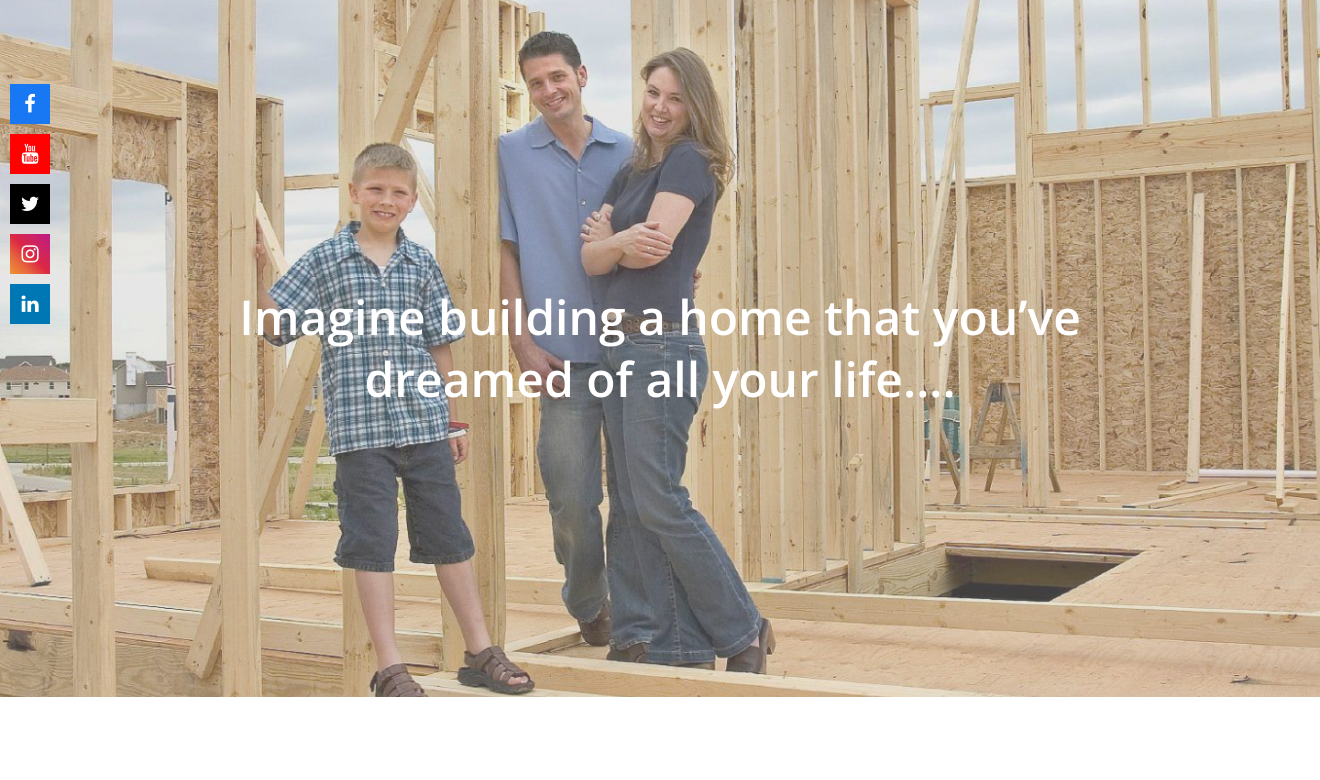
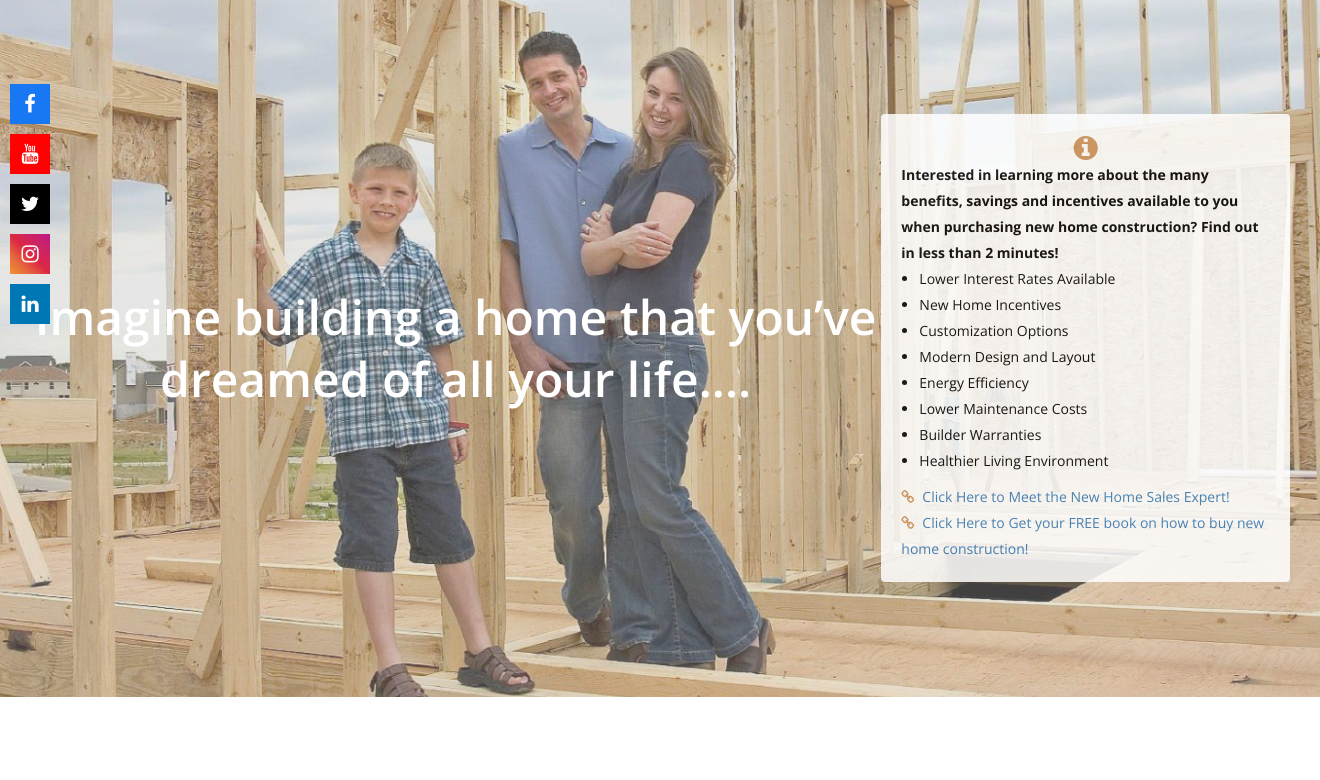
Before and after one commit to noumanniazi/enjoyarizonaliving, a PHP site: page /NewHome.html in a window 1320 px wide. Shown: the part 116-896 px from the top of the page. Run offline with PHP 8.4, Linux system fonts and the light colour scheme; some libraries are stand-ins or nearby versions; some web fonts are replaced; grey boxes are pictures that could not be loaded.

Commit message:
Add info section in New Home page

```diff
--- a/NewHome.html
+++ b/NewHome.html
@@ -238,10 +238,55 @@ houses for sale in anthem,
 "
         />
         <div class="title-wrapper">
-          <p class="title">
-            Imagine building a home that you&rsquo;ve dreamed of all your
-            life....
-          </p>
+          <div>
+            <p class="title">
+              Imagine building a home that you&rsquo;ve dreamed of all your
+              life....
+            </p>
+          </div>
+          <div class="desktop-only hero-info-box">
+            <div class="hero-info-box-icon">
+              <i class="fa fa-info-circle fa-2x"></i>
+            </div>
+            <div class="title-small-text">
+              <div>
+                <p class="sub-title">
+                  Interested in learning more about the many benefits, savings
+                  and incentives available to you when purchasing new home
+                  construction? Find out in less than 2 minutes!
+                </p>
+                <ul class="list">
+                  <li>Lower Interest Rates Available</li>
+                  <li>New Home Incentives</li>
+                  <li>Customization Options</li>
+                  <li>Modern Design and Layout</li>
+                  <li>Energy Efficiency</li>
+                  <li>Lower Maintenance Costs</li>
+                  <li>Builder Warranties</li>
+                  <li>Healthier Living Environment</li>
+                </ul>
+                <div class="call-to-action-wrapper">
+                  <p class="call-to-action">
+                    <i class="call-to-action-icon fa fa-link" aria-hidden="true"></i
+                    ><a
+                      href="https://youtu.be/0_y7Z5dJ9DY?si=oD9I1Q6zQ078G0II"
+                      target="_blank"
+                      >Click Here to Meet the New Home Sales Expert!</a
+                    >
+                  </p>
+                  <p class="call-to-action">
+                    <i class="call-to-action-icon fa fa-link" aria-hidden="true"></i
+                    ><a
+                      href="https://raymondkerege.book.live/new-construction-book"
+                      target="_blank"
+                      >Click Here to Get your FREE book on how to buy new home
+                      construction!</a
+                    >
+                  </p>
+                </div>
+              </div>
+            </div>
+          </div>
         </div>
       </div>
     </section>
@@ -259,13 +304,6 @@ houses for sale in anthem,
                   <span>Builder Until You Read This....</span>
                 </h1>
               </div>
-
-              <p></p>
-
-              <p></p>
-
-              <p></p>
-
               <ul class="list">
                 <li>
                   The site sales agent only represents the builder, not you.
@@ -321,7 +359,52 @@ houses for sale in anthem,
       </div>
     </section>
     <!-- About End -->
-    <!-- Newsletter start from here -->
+     <section class="mobile-only">
+      <div class="hero-info-box">
+        <div class="hero-info-box-icon">
+          <i class="fa fa-info-circle fa-2x"></i>
+        </div>
+        <div class="title-small-text">
+          <div>
+            <p class="sub-title">
+              Interested in learning more about the many benefits, savings
+              and incentives available to you when purchasing new home
+              construction? Find out in less than 2 minutes!
+            </p>
+            <ul class="list">
+              <li>Lower Interest Rates Available</li>
+              <li>New Home Incentives</li>
+              <li>Customization Options</li>
+              <li>Modern Design and Layout</li>
+              <li>Energy Efficiency</li>
+              <li>Lower Maintenance Costs</li>
+              <li>Builder Warranties</li>
+              <li>Healthier Living Environment</li>
+            </ul>
+            <div class="call-to-action-wrapper">
+              <p class="call-to-action">
+                <i class="call-to-action-icon fa fa-link" aria-hidden="true"></i
+                ><a
+                  href="https://youtu.be/0_y7Z5dJ9DY?si=oD9I1Q6zQ078G0II"
+                  target="_blank"
+                  >Click Here to Meet the New Home Sales Expert!</a
+                >
+              </p>
+              <p class="call-to-action">
+                <i class="call-to-action-icon fa fa-link" aria-hidden="true"></i
+                ><a
+                  href="https://raymondkerege.book.live/new-construction-book"
+                  target="_blank"
+                  >Click Here to Get your FREE book on how to buy new home
+                  construction!</a
+                >
+              </p>
+            </div>
+          </div>
+        </div>
+      </div>
+     </section>
+    <!-- Consultation start from here -->
 
     <section class="free-consultation-sec jarallax">
       <div class="container">
@@ -347,7 +430,7 @@ houses for sale in anthem,
         </div>
       </div>
     </section>
-    <!-- Newsletter end -->
+    <!-- Consultation end -->
     <!-- Copyright start from here -->
 
     <section class="at-copyright">
@@ -359,8 +442,14 @@ houses for sale in anthem,
               >Raymond@EnjoyArizonaLiving.com</a
             >| <a href="tel:623-300-5074" target="_blank">623-300-5074</a> |
             <a href="https://new2arizona.com/" target="_blank">CA</a> |
-            <a href="https://raymondkerege.homesmart.com/" target="_blank">KVCore</a> |
-            <a href="https://aboutraymond.com/" target="_blank">AboutRaymond.com</a> |
+            <a href="https://raymondkerege.homesmart.com/" target="_blank"
+              >KVCore</a
+            >
+            |
+            <a href="https://aboutraymond.com/" target="_blank"
+              >AboutRaymond.com</a
+            >
+            |
             <span> Serving Arizona Buyers and Sellers Since 1984</span>
           </p>
 
--- a/css/new-home.css
+++ b/css/new-home.css
@@ -5,12 +5,14 @@
   right: 0;
   width: 100%;
   background: #c5c2c252;
-  padding: 20px;
+  padding: 30px;
   height: 100%;
-  display: flex;
+  display: grid;
+  grid-template-columns: 2.5fr 1.2fr;
   align-items: center;
   justify-content: center;
 }
+
 .title {
   font-size: 48px;
   color: #fff;
@@ -19,14 +21,55 @@
   font-weight: 600;
   max-width: 885px;
 }
+
+.title-small-text {
+  color: #000000;
+}
+
+.sub-title {
+  font-weight: bold;
+}
+
+.hero-info-box {
+  background-color: #ffffff;
+  display: flex;
+  flex-direction: column;
+  opacity: 0.85;
+  padding: 20px;
+  max-width: 420px;
+  border-radius: 4px;
+}
+
+.hero-info-box-icon {
+  display: flex;
+  justify-content: center;
+}
+
+.hero-info-box-icon .fa-info-circle {
+  color: #CC935C;
+}
+
+.call-to-action-wrapper {
+  padding-top: 10px;
+}
+
+.call-to-action .fa-link {
+  color: #CC935C;
+}
+
+.call-to-action-icon {
+  padding-right: 8px;
+}
+
 .list {
   margin-left: 18px;
 }
+
 .list li {
   list-style-type: initial;
 }
 
-.free-consultation-sec{
+.free-consultation-sec {
   padding: 110px 0;
   background: url(../images/new-home-purchase/group1.png);
   position: relative;
@@ -40,42 +83,70 @@
   color: #ffffff;
   font-size: 42px;
 }
+
 .free-consultation-sec h2 span {
   color: #000;
 }
 
-.free-consultation-sec .text{
+.free-consultation-sec .text {
   color: #ffffff;
   max-width: 441px;
   margin: auto;
 
 }
 
-.free-consultation-sec .text:nth-child(3){
+.free-consultation-sec .text:nth-child(3) {
   margin-bottom: 15px;
 }
 
-.contact{
+.contact {
   color: #ffffff;
   font-weight: 600;
 }
 
-.video{
+.video {
   margin-bottom: 80px;
   background: #F2F2F2;
   position: relative;
   text-align: center;
   font-weight: 600;
   display: flex;
-    height:200px
+  height: 200px
 }
 
-.youtube-video{
-    width:100%;
+.youtube-video {
+  width: 100%;
   height: 100%;
 }
 
-.embed-container{
+.embed-container {
   height: 100% !important;
   padding-bottom: 130px !important;
 }
+
+.desktop-only,
+.mobile-only {
+  display: none;
+}
+
+@media (min-width: 520px) {
+  .desktop-only {
+    display: block;
+  }
+}
+
+@media (max-width: 768px) {
+  .title {
+    font-size: 22px;
+  }
+}
+
+@media (max-width: 520px) {
+  .mobile-only {
+    display: block;
+  }
+
+  .title-wrapper {
+    grid-template-columns: 1fr;
+  }
+}
```
Lines whose indentation alone changed are shown as unchanged.
